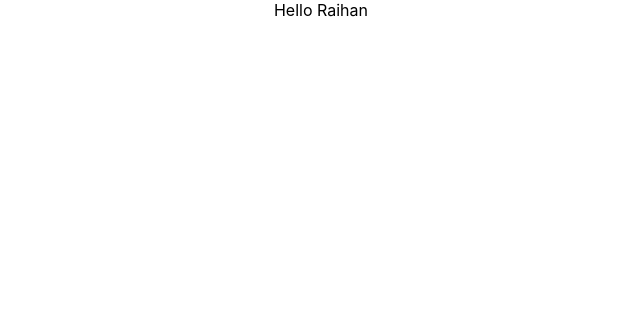
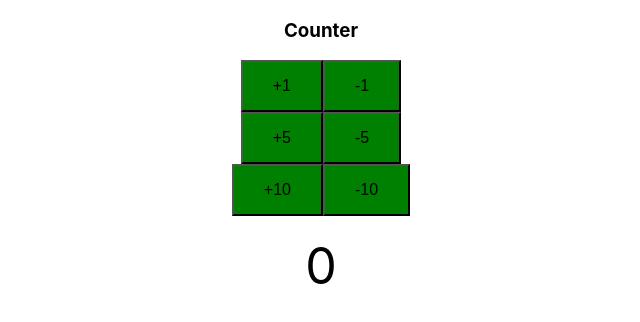
Before and after one commit to raihanuddin561/full_stack_spring_boot_project, a React (Create React App) app in the folder todo-app/: page / in a window 1280 px wide. Shown: the top 322 px of the page, without its empty margins (319-959 px from the left). Built offline with nearby package versions, Linux system fonts and the light colour scheme; the HTML template or start-up script is replaced by a standard one.

Commit message:
working on state and props

```diff
--- a/todo-app/src/App.js
+++ b/todo-app/src/App.js
@@ -1,11 +1,13 @@
 import React from 'react';
-import logo from './logo.svg';
 import './App.css';
+import Counter from './components/counter/Counter';
 
 function App() {
   return (
     <div className="App">
-     Hello Raihan
+       <h3>Counter</h3>
+       <Counter />
+
     </div>
   );
 }
--- /dev/null
+++ b/todo-app/src/components/counter/Counter.css
@@ -0,0 +1,9 @@
+button{
+    background-color: green;
+    font-size: 16px;
+    padding: 15px 30px;
+}
+span{
+    font-size: 50px;
+    padding: 15px;
+}
--- /dev/null
+++ b/todo-app/src/components/counter/Counter.jsx
@@ -0,0 +1,74 @@
+import React,{Component} from 'react'
+import './Counter.css'
+class Counter extends Component{
+    constructor(){
+        super()
+        this.state = {
+            counter : 0
+        }
+        this.increment = this.increment.bind(this)
+        this.decrement = this.decrement.bind(this)
+    }
+    render(){
+        return(
+            <div className="counter">
+                <CounterButton by={1} increment={this.increment} decrement={this.decrement}/>
+                <CounterButton by={5} increment={this.increment} decrement={this.decrement}/>
+                <CounterButton by={10} increment={this.increment} decrement={this.decrement}/>
+                <br></br>
+                <span>{this.state.counter}</span>
+            </div>
+        );
+    }
+
+    increment(by){
+        this.setState({
+            counter : this.state.counter + by
+        })
+    }
+
+    decrement(by){
+        this.setState({
+            counter: this.state.counter - by
+        })
+    }
+}
+class CounterButton extends Component{
+    constructor(){
+        super();
+        this.state = {
+            counter: 0
+        }
+        this.increment = this.increment.bind(this);
+        this.decrement = this.decrement.bind(this)
+    }
+    render(){
+    return (
+        <div className="counter">
+
+    <button onClick={this.increment}>+{this.props.by}</button>
+    <button onClick={this.decrement}>-{this.props.by}</button>
+        </div>
+    );
+}
+increment(){
+   this.setState({
+       counter: this.state.counter + this.props.by
+   })
+   this.props.increment( this.props.by)
+}
+
+decrement(){
+    this.setState({
+        counter: this.state.counter - this.props.by
+    })
+    this.props.decrement(this.props.by)
+}
+
+}
+
+CounterButton.defaultProps = {
+    by : 1
+}
+
+export default Counter
```
Also changed, not shown: todo-app/src/components/learning-examples/FirstComponent.jsx (added, +12 -0 lines).
